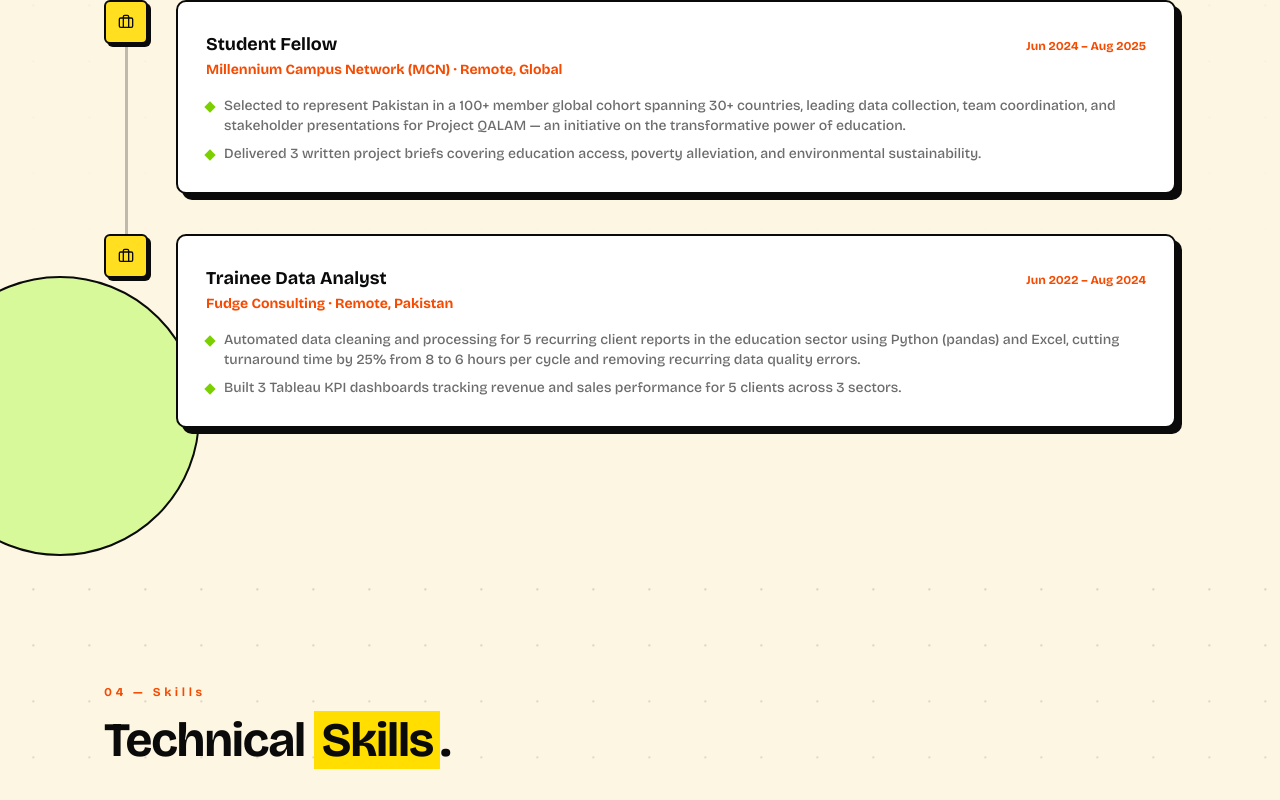
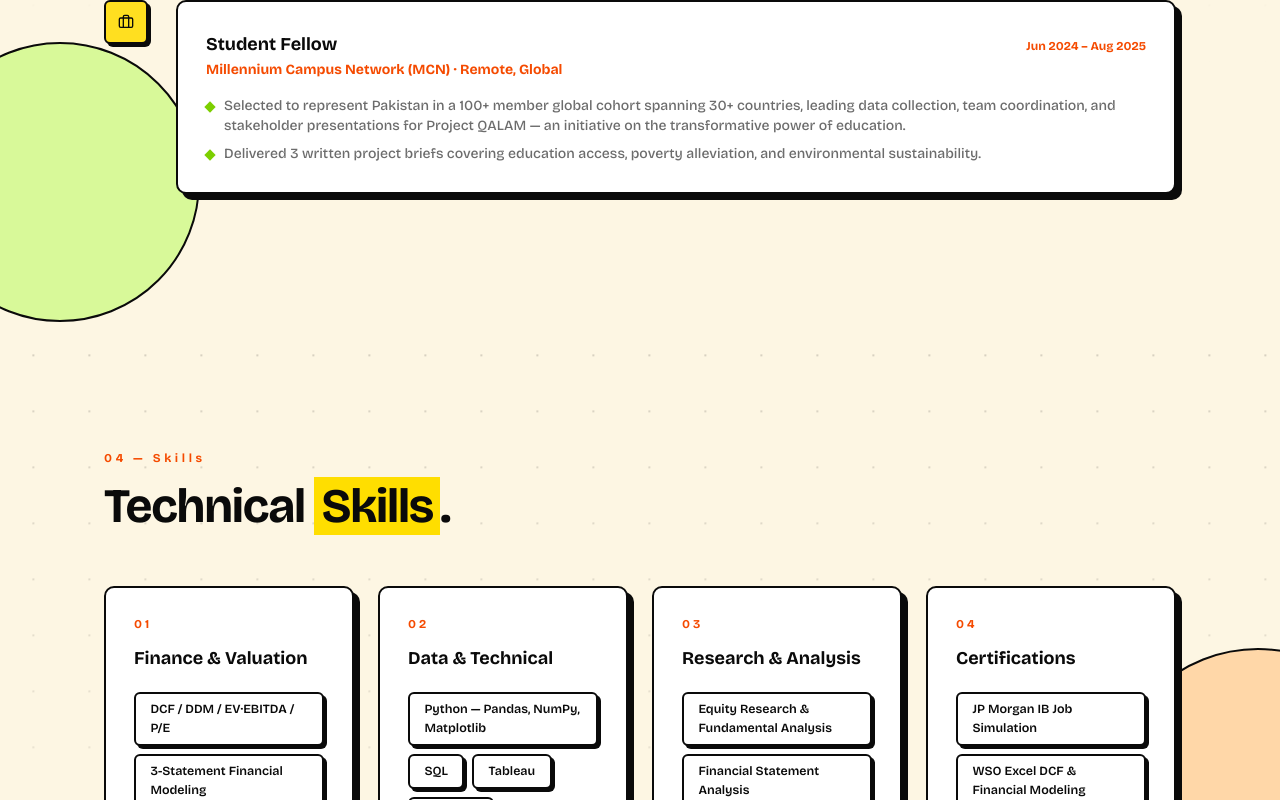
Before and after one commit to mraliasif/my-portfolio, a React (Vite) app: page / in a window 1280 px wide. Shown: the part 4827-5627 px from the top of the page. Built offline with nearby package versions, Linux system fonts and the light colour scheme.

Commit message:
updated experience section

```diff
--- a/src/data/content.ts
+++ b/src/data/content.ts
@@ -201,15 +201,6 @@
       "Delivered 3 written project briefs covering education access, poverty alleviation, and environmental sustainability.",
     ],
   },
-  {
-    role: "Trainee Data Analyst",
-    org: "Fudge Consulting · Remote, Pakistan",
-    period: "Jun 2022 – Aug 2024",
-    bullets: [
-      "Automated data cleaning and processing for 5 recurring client reports in the education sector using Python (pandas) and Excel, cutting turnaround time by 25% from 8 to 6 hours per cycle and removing recurring data quality errors.",
-      "Built 3 Tableau KPI dashboards tracking revenue and sales performance for 5 clients across 3 sectors.",
-    ],
-  },
 ];
 
 export const skillGroups = [
```
